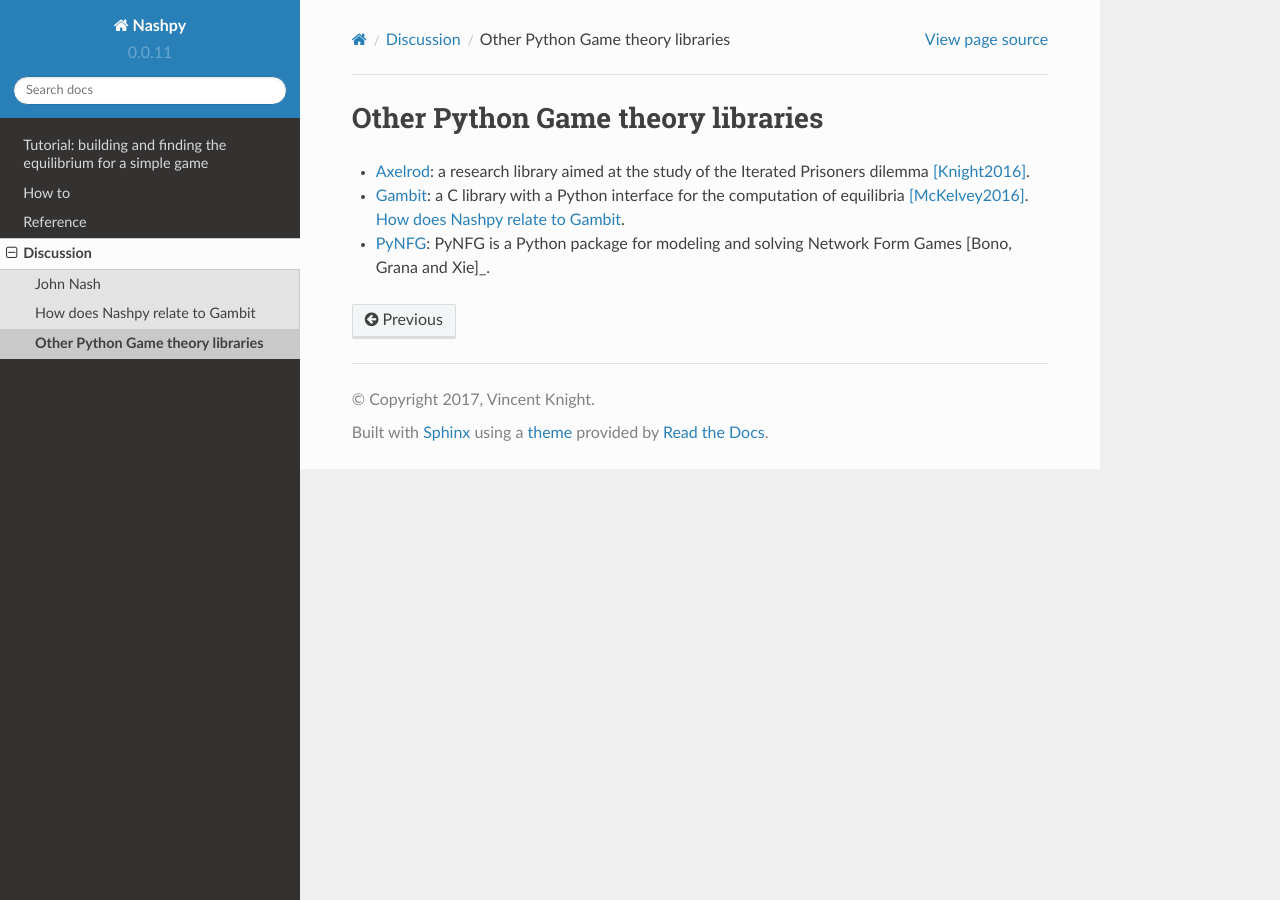
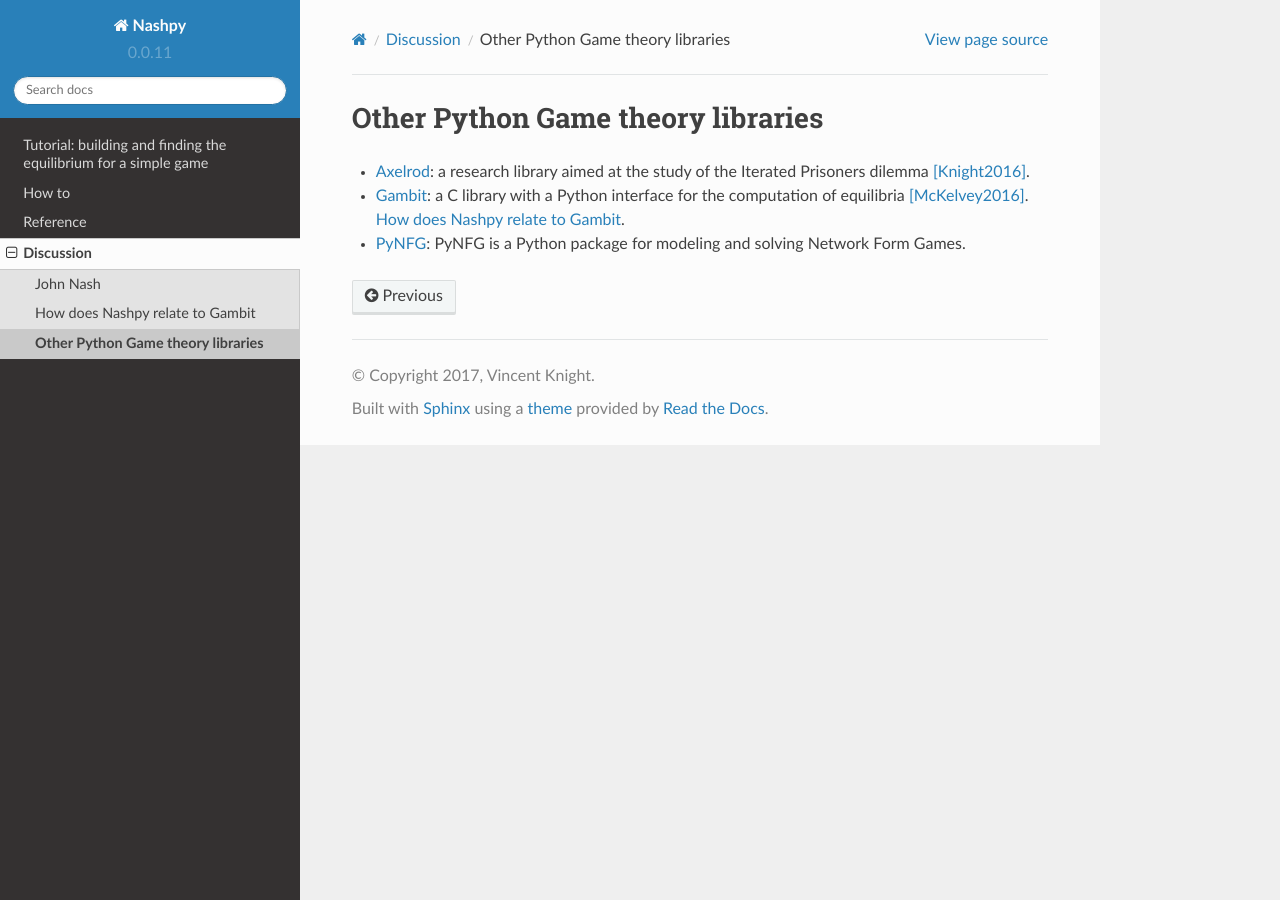
Before and after one commit to drvinceknight/Nashpy, a Sphinx documentation site: the page built from docs/discussion/other-python-game-theory-libraries.rst, in a window 1280 px wide. Built offline with Sphinx 7.4.7 and the Read the Docs theme 2.0.0, drawn with Linux system fonts in a browser that asks for light colours.

Commit message:
Remove the missing reference.

```diff
--- a/docs/discussion/other-python-game-theory-libraries.rst
+++ b/docs/discussion/other-python-game-theory-libraries.rst
@@ -6,4 +6,5 @@
 - `Gambit <http://www.gambit-project.org/>`_: a C library with a Python
   interface for the computation of equilibria [McKelvey2016]_.
   :ref:`relation-to-gambit`.
-- `PyNFG <https://pypi.python.org/pypi/PyNFG/0.1.2/>`_: PyNFG is a Python package for modeling and solving Network Form Games [Bono, Grana and Xie]_.
+- `PyNFG <https://pypi.python.org/pypi/PyNFG/0.1.2/>`_: PyNFG is a Python
+  package for modeling and solving Network Form Games.
```
